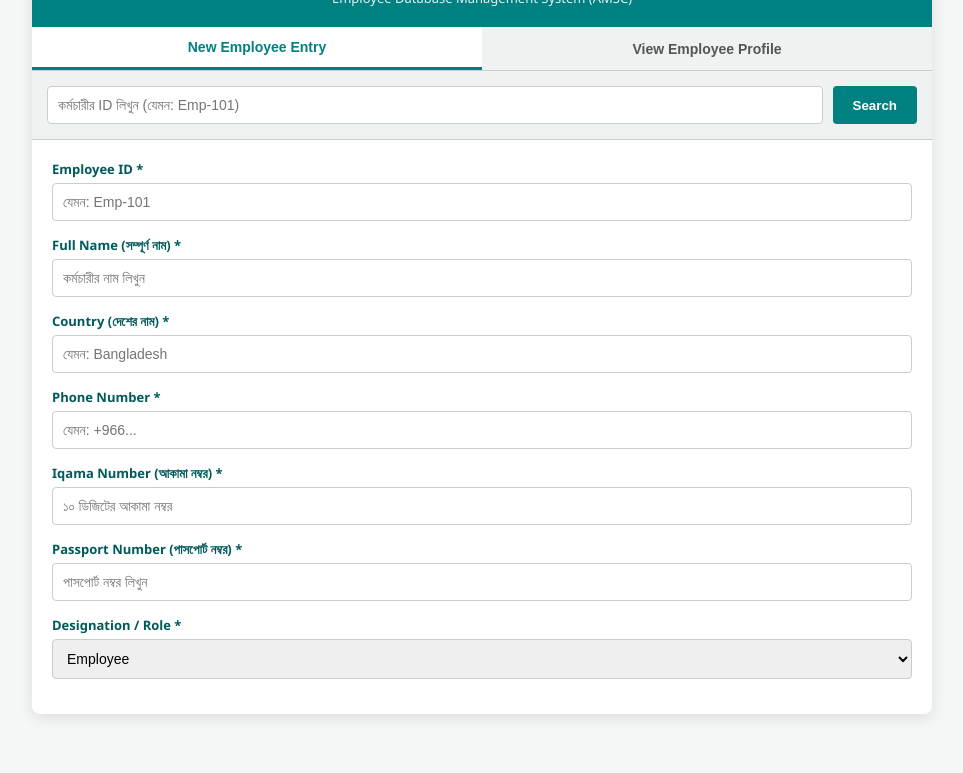
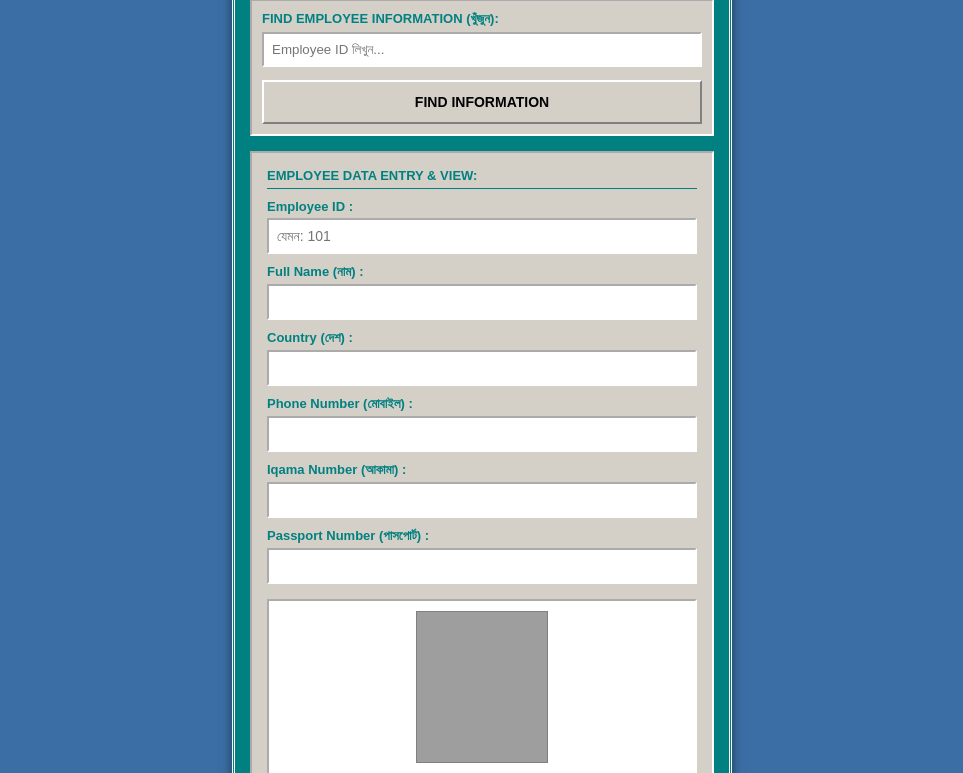
Before and after one commit to rajibkutikasba1/Islamibankplc, a website: page index.html in a window 1280 px wide. Shown: the part 91-864 px from the top of the page, without its empty margins (158-1121 px from the left). Before the commit the page ends 820 px from the top, so only its background shows below. Drawn offline with Linux system fonts and the light colour scheme; grey boxes are pictures that could not be loaded.

Commit message:
Update HTML structure and styling for employee system

```diff
--- a/index.html
+++ b/index.html
@@ -1,312 +1,268 @@
 <!DOCTYPE html>
-<html lang="bn">
+<html lang="en">
 <head>
     <meta charset="UTF-8">
     <meta name="viewport" content="width=device-width, initial-scale=1.0">
-    <title>Al-Mutawa Holding - Employee Record System</title>
+    <title>Employee Record Management System</title>
     <style>
-        :root {
-            --primary-teal: #008080;
-            --dark-teal: #005a5a;
-            --light-bg: #f4f7f6;
-            --white: #ffffff;
-            --text-dark: #333333;
-            --border-color: #cccccc;
+        body {
+            font-family: Arial, sans-serif;
+            background-color: #3b6ea5;
+            margin: 0;
+            padding: 10px;
+            display: flex;
+            justify-content: center;
+        }
+        .main-box {
+            width: 100%;
+            max-width: 500px;
+            background: #008080; /* Teal Color */
+            padding: 15px;
+            border: 3px double #fff;
+            box-shadow: 0px 0px 10px rgba(0,0,0,0.5);
+            box-sizing: border-box;
+        }
+        .app-title {
+            color: white;
+            text-align: center;
+            font-size: 20px;
+            font-weight: bold;
+            margin-bottom: 5px;
+        }
+        .app-sub {
+            color: #00ffff;
+            text-align: center;
+            font-size: 12px;
+            margin-bottom: 20px;
         }
 
-        body {
-            font-family: 'Segoe UI', Tahoma, Geneva, Verdana, sans-serif;
-            background-color: var(--light-bg);
-            margin: 0;
+        /* সার্চ বক্স স্টাইল */
+        .search-area {
+            background: #d4d0c8;
+            padding: 10px;
+            border: 2px inset #fff;
+            margin-bottom: 15px;
+        }
+        .search-title {
+            font-weight: bold;
+            color: #008080;
+            font-size: 13px;
+            margin-bottom: 5px;
+        }
+
+        /* ইনপুট বক্স ও বাটন স্টাইল */
+        .card-body {
+            background: #d4d0c8;
             padding: 15px;
-            color: var(--text-dark);
-            display: flex;
-            justify-content: center;
-            align-items: flex-start;
-            min-height: 100vh;
+            border: 2px inset #fff;
+        }
+        .input-row {
+            margin-bottom: 10px;
+        }
+        .input-row label {
+            display: block;
+            font-weight: bold;
+            color: #008080;
+            font-size: 13px;
+            margin-bottom: 4px;
+        }
+        .input-row input {
+            width: 100%;
+            padding: 8px;
+            border: 2px inset #fff;
+            background: white;
+            font-size: 14px;
             box-sizing: border-box;
         }
 
-        .container {
-            width: 100%;
-            max-width: 900px;
-            background: var(--white);
-            border-radius: 8px;
-            box-shadow: 0 4px 15px rgba(0,0,0,0.1);
-            overflow: hidden;
-            margin-top: 10px;
-        }
-
-        /* হেডার সেকশন */
-        .header {
-            background-color: var(--primary-teal);
-            color: var(--white);
-            text-align: center;
-            padding: 20px;
-        }
-        .header h1 {
-            margin: 0;
-            font-size: 22px;
-            letter-spacing: 1px;
-        }
-        .header p {
-            margin: 5px 0 0 0;
-            font-size: 13px;
-            opacity: 0.9;
-        }
-
-        /* নেভিগেশন ট্যাব */
-        .tabs {
-            display: flex;
-            background: #eef2f1;
-            border-bottom: 1px solid var(--border-color);
-        }
-        .tab-btn {
-            flex: 1;
-            padding: 12px;
-            background: none;
-            border: none;
-            font-weight: bold;
-            color: #555;
-            cursor: pointer;
-            text-align: center;
-            font-size: 14px;
-            transition: all 0.3s;
-        }
-        .tab-btn.active {
-            background: var(--white);
-            color: var(--primary-teal);
-            border-bottom: 3px solid var(--primary-teal);
-        }
-
-        /* সার্চ বক্স সেকশন */
-        .search-section {
-            padding: 15px;
-            background: #eef2f1;
-            display: flex;
-            gap: 10px;
-            border-bottom: 1px solid var(--border-color);
-        }
-        .search-input {
-            flex: 1;
-            padding: 10px;
-            border: 1px solid var(--border-color);
-            border-radius: 4px;
-            font-size: 14px;
-        }
-        .search-btn {
-            background: var(--primary-teal);
-            color: var(--white);
-            border: none;
-            padding: 10px 20px;
-            border-radius: 4px;
-            font-weight: bold;
-            cursor: pointer;
-        }
-        .search-btn:hover {
-            background: var(--dark-teal);
-        }
-
-        /* মেইন কন্টেন্ট বডি */
-        .content-body {
-            padding: 20px;
-        }
-        .panel {
-            display: none;
-        }
-        .panel.active {
-            display: block;
-        }
-
-        /* ফর্ম লেআউট */
-        .form-grid {
-            display: flex;
-            flex-direction: column-reverse;
-            gap: 20px;
-        }
-        @media (min-width: 650px) {
-            .form-grid {
-                flex-direction: row;
-            }
-        }
-
-        .inputs-side {
-            flex: 1;
-        }
-        .photo-side {
-            width: 100%;
+        /* ছবি আপলোড বক্স */
+        .photo-section {
             display: flex;
             flex-direction: column;
             align-items: center;
-            gap: 10px;
+            margin: 15px 0;
+            background: #fff;
+            padding: 10px;
+            border: 2px inset #fff;
         }
-        @media (min-width: 650px) {
-            .photo-side {
-                width: 160px;
-            }
-        }
-
-        .form-group {
-            margin-bottom: 15px;
-        }
-        .form-group label {
-            display: block;
-            font-weight: bold;
-            margin-bottom: 5px;
-            color: var(--dark-teal);
-            font-size: 13px;
-        }
-        .form-group input, .form-group select {
-            width: 100%;
-            padding: 10px;
-            border: 1px solid var(--border-color);
-            border-radius: 4px;
-            box-sizing: border-box;
-            font-size: 14px;
-        }
-        .form-group input:focus {
-            outline: none;
-            border-color: var(--primary-teal);
-        }
-
-        /* ফটো বক্স */
-        .photo-box {
-            width: 140px;
-            height: 160px;
-            border: 2px dashed var(--primary-teal);
-            border-radius: 6px;
-            background: #fafafa;
+        .photo-frame {
+            width: 130px;
+            height: 150px;
+            border: 1px solid #808080;
+            background: #f0f0f0;
             display: flex;
             align-items: center;
             justify-content: center;
             overflow: hidden;
+            margin-bottom: 8px;
         }
-        .photo-box img {
+        .photo-frame img {
             width: 100%;
             height: 100%;
             object-fit: cover;
         }
-        .upload-label {
-            background: #eef2f1;
-            border: 1px solid var(--primary-teal);
-            padding: 6px 12px;
-            font-size: 12px;
+
+        /* বড় এবং স্পষ্ট বাটন */
+        .btn-style {
+            width: 100%;
+            background: #d4d0c8;
+            color: black;
+            border: 2px solid;
+            border-color: #fff #808080 #808080 #fff;
+            padding: 12px;
             font-weight: bold;
-            cursor: pointer;
-            border-radius: 4px;
-            color: var(--primary-teal);
-        }
-
-        .submit-btn {
-            width: 100%;
-            background: var(--primary-teal);
-            color: var(--white);
-            border: none;
-            padding: 12px;
-            font-size: 15px;
-            font-weight: bold;
-            border-radius: 4px;
+            font-size: 14px;
             cursor: pointer;
             text-transform: uppercase;
+            margin-top: 5px;
+            box-sizing: border-box;
         }
-        .submit-btn:hover {
-            background: var(--dark-teal);
+        .btn-style:active {
+            border-color: #808080 #fff #fff #808080;
+            background: #c0c0c0;
         }
-
-        /* প্রোফাইল টেবিল ভিউ */
-        .profile-card {
-            display: flex;
-            flex-direction: column;
-            gap: 20px;
-            background: #fafafa;
-            padding: 15px;
-            border: 1px solid var(--border-color);
-            border-radius: 6px;
-        }
-        @media (min-width: 600px) {
-            .profile-card {
-                flex-direction: row;
-            }
-        }
-
-        .info-table {
-            width: 100%;
-            border-collapse: collapse;
-        }
-        .info-table td {
-            padding: 10px;
-            border-bottom: 1px solid #eeeeee;
-            font-size: 14px;
-        }
-        .info-table .label-td {
-            font-weight: bold;
-            color: var(--primary-teal);
-            width: 140px;
-        }
-        .info-table .value-td {
-            color: #333;
+        .save-btn {
+            background: #008080 !important;
+            color: white !important;
+            border-color: #00b3b3 #004d4d #004d4d #00b3b3 !important;
+            font-size: 15px;
+            margin-top: 15px;
         }
     </style>
 </head>
 <body>
 
-    <div class="container">
-        <!-- হেডার টাইটেল বার -->
-        <div class="header">
-            <h1>AL-MUTAWA HOLDING</h1>
-            <p>Employee Database Management System (AMSC)</p>
+    <div class="main-box">
+        <div class="app-title">AL-MUTAWA HOLDING</div>
+        <div class="app-sub">AMSC Employee Record Program</div>
+
+        <!-- ১. ইনফরমেশন খোঁজার বাটন (FIND INFORMATION BOX) -->
+        <div class="search-area">
+            <div class="search-title">FIND EMPLOYEE INFORMATION (খুঁজুন):</div>
+            <input type="text" id="search-id" style="width: 100%; padding: 8px; border: 2px inset #fff; margin-bottom: 8px; box-sizing: border-box;" placeholder="Employee ID লিখুন...">
+            <button type="button" class="btn-style" onclick="findEmployee()">FIND INFORMATION</button>
         </div>
 
-        <!-- নেভিগেশন মেনু ট্যাব -->
-        <div class="tabs">
-            <button id="tab-add" class="tab-btn active" onclick="switchTab('add-panel')">New Employee Entry</button>
-            <button id="tab-view" class="tab-btn" onclick="switchTab('view-panel')">View Employee Profile</button>
+        <!-- ২. নতুন ডেটা লেখার ফরম (ENTRY FORM) -->
+        <div class="card-body">
+            <div class="search-title" style="margin-bottom: 10px; border-bottom: 1px solid #008080; padding-bottom: 5px;">EMPLOYEE DATA ENTRY & VIEW:</div>
+
+            <div class="input-row">
+                <label>Employee ID :</label>
+                <input type="text" id="input-id" placeholder="যেমন: 101">
+            </div>
+            <div class="input-row">
+                <label>Full Name (নাম) :</label>
+                <input type="text" id="input-name">
+            </div>
+            <div class="input-row">
+                <label>Country (দেশ) :</label>
+                <input type="text" id="input-country">
+            </div>
+            <div class="input-row">
+                <label>Phone Number (মোবাইল) :</label>
+                <input type="text" id="input-phone">
+            </div>
+            <div class="input-row">
+                <label>Iqama Number (আকামা) :</label>
+                <input type="text" id="input-iqama">
+            </div>
+            <div class="input-row">
+                <label>Passport Number (পাসপোর্ট) :</label>
+                <input type="text" id="input-passport">
+            </div>
+
+            <!-- ছবি দেওয়ার ঘর -->
+            <div class="photo-section">
+                <div class="photo-frame">
+                    <img id="display-photo" src="https://placeholder.com" alt="Employee Photo">
+                </div>
+                <label class="btn-style" style="text-align: center; display: block; padding: 6px; font-size: 12px; width: auto;">
+                    SELECT PHOTO (ছবি দিন)
+                    <input type="file" id="file-input" accept="image/*" style="display:none;" onchange="uploadPhoto(this)">
+                </label>
+            </div>
+
+            <!-- ৩. ডাটা সেইভ করার বোতাম (SAVE RECORD BUTTON) -->
+            <button type="button" class="btn-style save-btn" onclick="saveEmployee()">SAVE EMPLOYEE RECORD</button>
         </div>
+    </div>
 
-        <!-- সার্চ বার (আইডি দিয়ে সহজে খোঁজার জন্য) -->
-        <div class="search-section">
-            <input type="text" id="search-id" class="search-input" placeholder="কর্মচারীর ID লিখুন (যেমন: Emp-101)">
-            <button class="search-btn" onclick="searchEmployee()">Search</button>
-        </div>
+    <!-- জাভাস্ক্রিপ্ট কোড -->
+    <script>
+        // ডেটাবেজ অবজেক্ট (ব্রাউজার মেমোরি ব্যাকআপ সহ)
+        let employeeDB = JSON.parse(localStorage.getItem('AMSC_DATA_STORE')) || {};
+        let selectedPhotoBase64 = "https://placeholder.com";
 
-        <div class="content-body">
+        // ছবি আপলোড করার লজিক
+        function uploadPhoto(input) {
+            if (input.files && input.files[0]) {
+                const reader = new FileReader();
+                reader.onload = function(e) {
+                    selectedPhotoBase64 = e.target.result;
+                    document.getElementById('display-photo').src = selectedPhotoBase64;
+                }
+                reader.readAsDataURL(input.files[0]);
+            }
+        }
 
-            <!-- ১. নতুন কর্মচারী সেভ করার প্যানেল -->
-            <div id="add-panel" class="panel active">
-                <form id="employeeForm" onsubmit="saveEmployee(event); return false;">
-                    <div class="form-grid">
+        // ডেটা সেইভ (SAVE) করার মেকানিজম
+        function saveEmployee() {
+            const id = document.getElementById('input-id').value.trim();
+            const name = document.getElementById('input-name').value.trim();
+            const country = document.getElementById('input-country').value.trim();
+            const phone = document.getElementById('input-phone').value.trim();
+            const iqama = document.getElementById('input-iqama').value.trim();
+            const passport = document.getElementById('input-passport').value.trim();
 
-                        <!-- ইনপুট ফিল্ড সমূহ -->
-                        <div class="inputs-side">
-                            <div class="form-group">
-                                <label>Employee ID *</label>
-                                <input type="text" id="emp-id" placeholder="যেমন: Emp-101" required>
-                            </div>
-                            <div class="form-group">
-                                <label>Full Name (সম্পূর্ণ নাম) *</label>
-                                <input type="text" id="emp-name" placeholder="কর্মচারীর নাম লিখুন" required>
-                            </div>
-                            <div class="form-group">
-                                <label>Country (দেশের নাম) *</label>
-                                <input type="text" id="emp-country" placeholder="যেমন: Bangladesh" required>
-                            </div>
-                            <div class="form-group">
-                                <label>Phone Number *</label>
-                                <input type="text" id="emp-phone" placeholder="যেমন: +966..." required>
-                            </div>
-                            <div class="form-group">
-                                <label>Iqama Number (আকামা নম্বর) *</label>
-                                <input type="text" id="emp-iqama" placeholder="১০ ডিজিটের আকামা নম্বর" required>
-                            </div>
-                            <div class="form-group">
-                                <label>Passport Number (পাসপোর্ট নম্বর) *</label>
-                                <input type="text" id="emp-passport" placeholder="পাসপোর্ট নম্বর লিখুন" required>
-                            </div>
-                            <div class="form-group">
-                                <label>Designation / Role *</label>
-                                <select id="emp-role">
-                                    <option value="Employee">Employee</option>
-                                    <option value="Manager">Manager</option>
-                                    <option value="Administrator">Administrator</option>
-                                </select>
-                            </div>
+            if (!id || !name) {
+                alert("Please enter Employee ID and Full Name!");
+                return;
+            }
+
+            // অবজেক্টে ডেটা স্টোর
+            employeeDB[id] = {
+                id: id,
+                name: name,
+                country: country,
+                phone: phone,
+                iqama: iqama,
+                passport: passport,
+                photo: selectedPhotoBase64
+            };
+
+            // লোকাল স্টোরেজে পার্মানেন্ট সেভ
+            localStorage.setItem('AMSC_DATA_STORE', JSON.stringify(employeeDB));
+            alert("Employee ID: " + id + " Successfully Saved!");
+        }
+
+        // ডেটা খোঁজার বাটন (FIND INFORMATION) মেকানিজম
+        function findEmployee() {
+            const searchId = document.getElementById('search-id').value.trim();
+
+            if (!searchId) {
+                alert("Please enter an Employee ID to find!");
+                return;
+            }
+
+            if (employeeDB[searchId]) {
+                const emp = employeeDB[searchId];
+
+                // স্ক্রিনে ডেটা ফিরিয়ে আনা
+                document.getElementById('input-id').value = emp.id;
+                document.getElementById('input-name').value = emp.name;
+                document.getElementById('input-country').value = emp.country;
+                document.getElementById('input-phone').value = emp.phone;
+                document.getElementById('input-iqama').value = emp.iqama;
+                document.getElementById('input-passport').value = emp.passport;
+                document.getElementById('display-photo').src = emp.photo;
+                selectedPhotoBase64 = emp.photo;
+
+                alert("Employee Information Found & Loaded!");
+            } else {
+                alert("Employee ID: '" + searchId + "' not found in database!");
+            }
+        }
+    </script>
+</body>
+</html>
```
